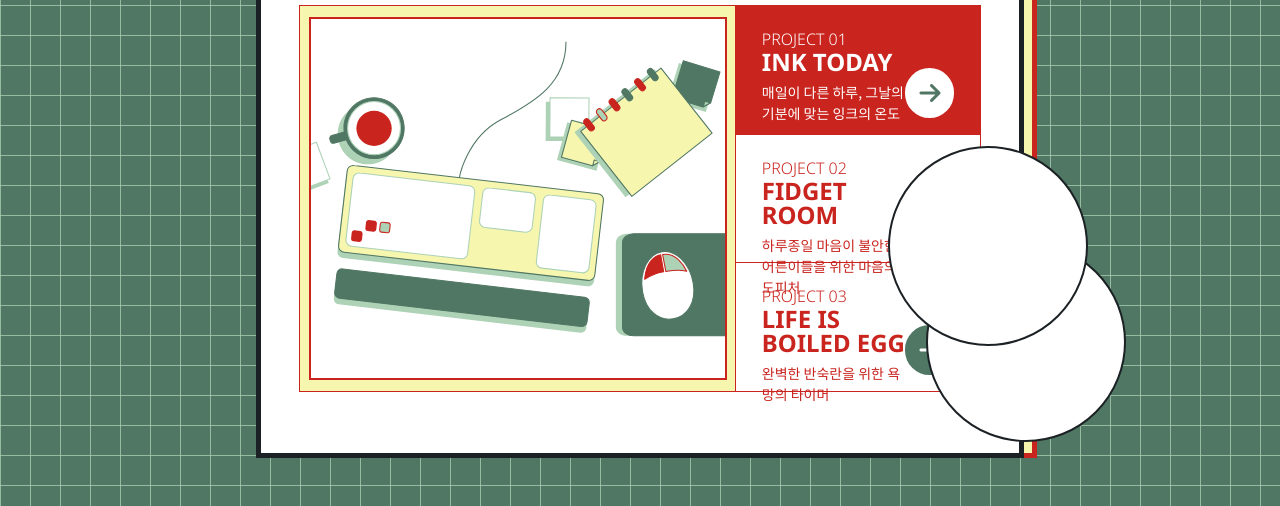
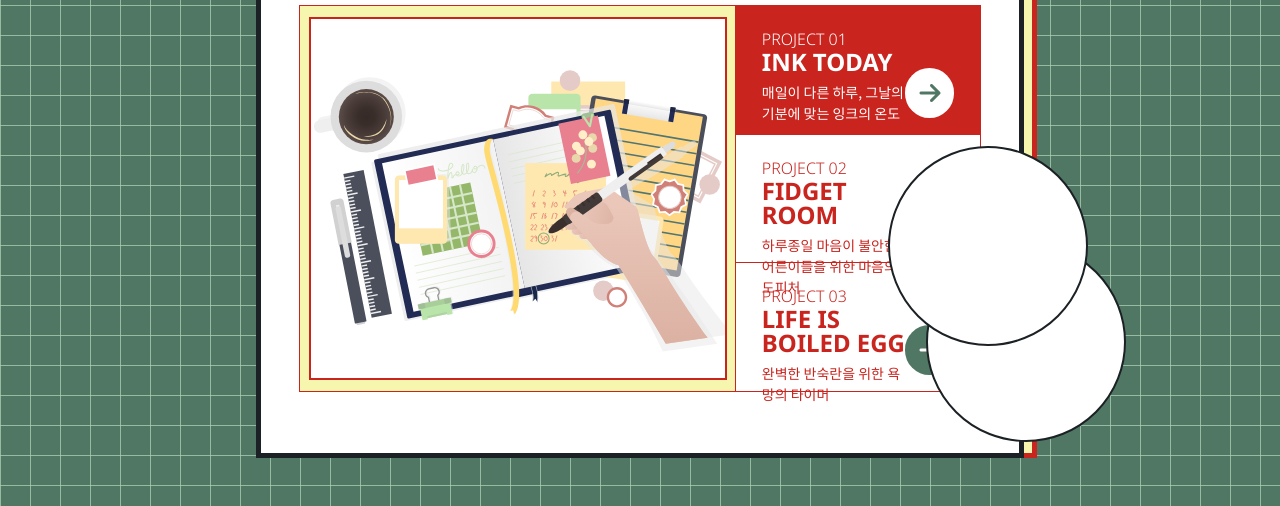
Before and after one commit to a-jinjin/about-ajin, a plain HTML site: page main.html in a window 1280 px wide. Shown: the part 294-800 px from the top of the page. Drawn offline with Linux system fonts and the light colour scheme.

Commit message:
메인이미지 링크 수정

```diff
--- a/main.html
+++ b/main.html
@@ -37,7 +37,7 @@
         </header>
         <article>
           <div>
-            <img src="./img/main-illust.svg" alt="">
+            <img src="./img/diary-illust.svg" alt="">
           </div>
           <div>
             <div>
@@ -75,5 +75,6 @@
     <div id="back-box"></div>
   </div>
 
+
 </body>
 </html>
```
